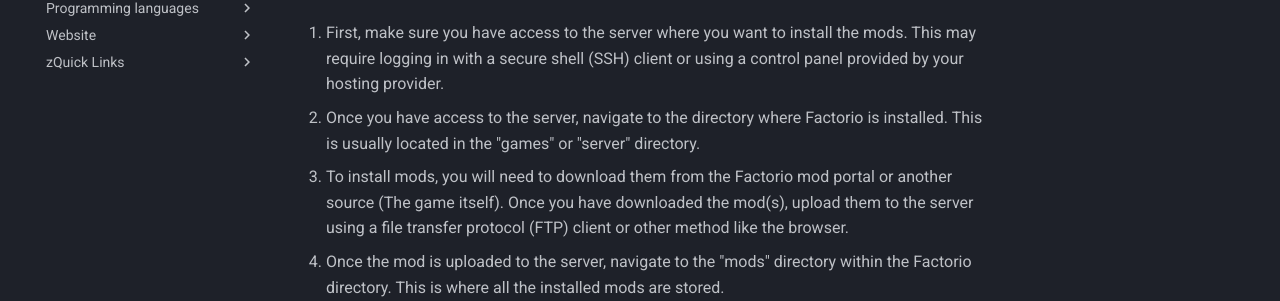
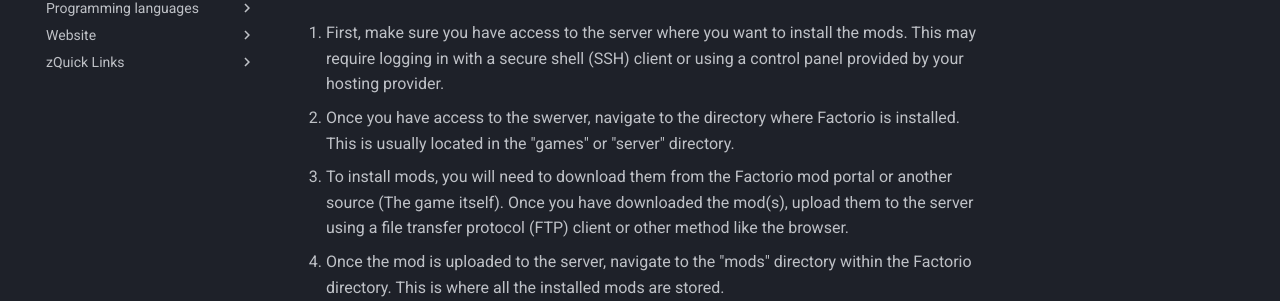
Before and after one commit to DeeKahy/OtterDocs, an MkDocs documentation site: the page built from docs/Games/Factorio/How-to-Install-Factorio-Mods-on-a-Server.md, in a window 1280 px wide and 1087 px high. Shown: the part 337-638 px from the top of the window. Built offline with MkDocs 1.6.1 and Material for MkDocs 9.7.7, drawn with Linux system fonts in a browser that asks for light colours; comment, search, counter and statistics services are not loaded.

```diff
--- a/docs/Games/Factorio/How-to-Install-Factorio-Mods-on-a-Server.md
+++ b/docs/Games/Factorio/How-to-Install-Factorio-Mods-on-a-Server.md
@@ -10,7 +10,7 @@
    secure shell (SSH) client or using a control panel provided by your hosting provider.
 
 
-2. Once you have access to the server, navigate to the directory where Factorio is installed. This is usually located in
+2. Once you have access to the swerver, navigate to the directory where Factorio is installed. This is usually located in
    the "games" or "server" directory.
 
 
```
